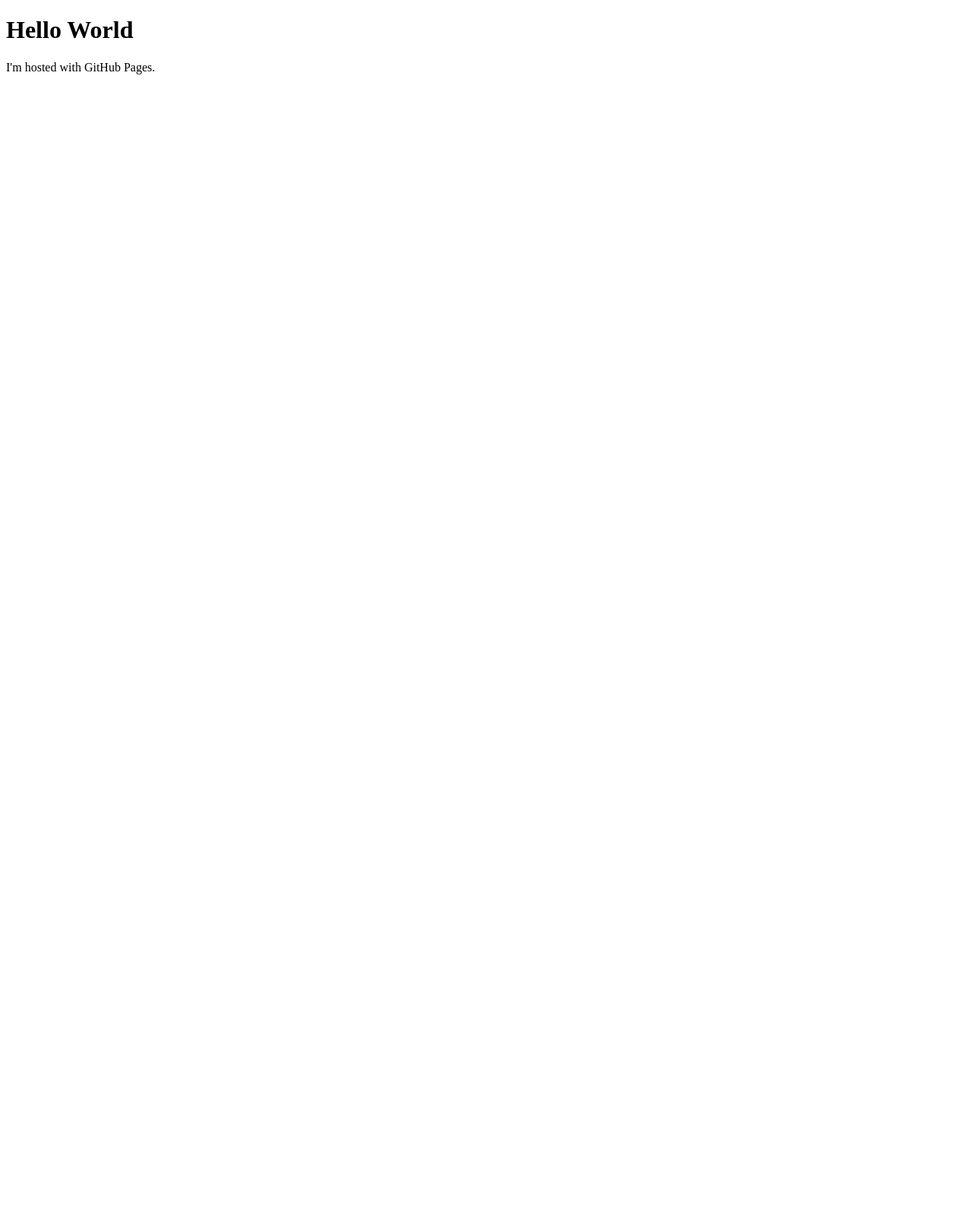
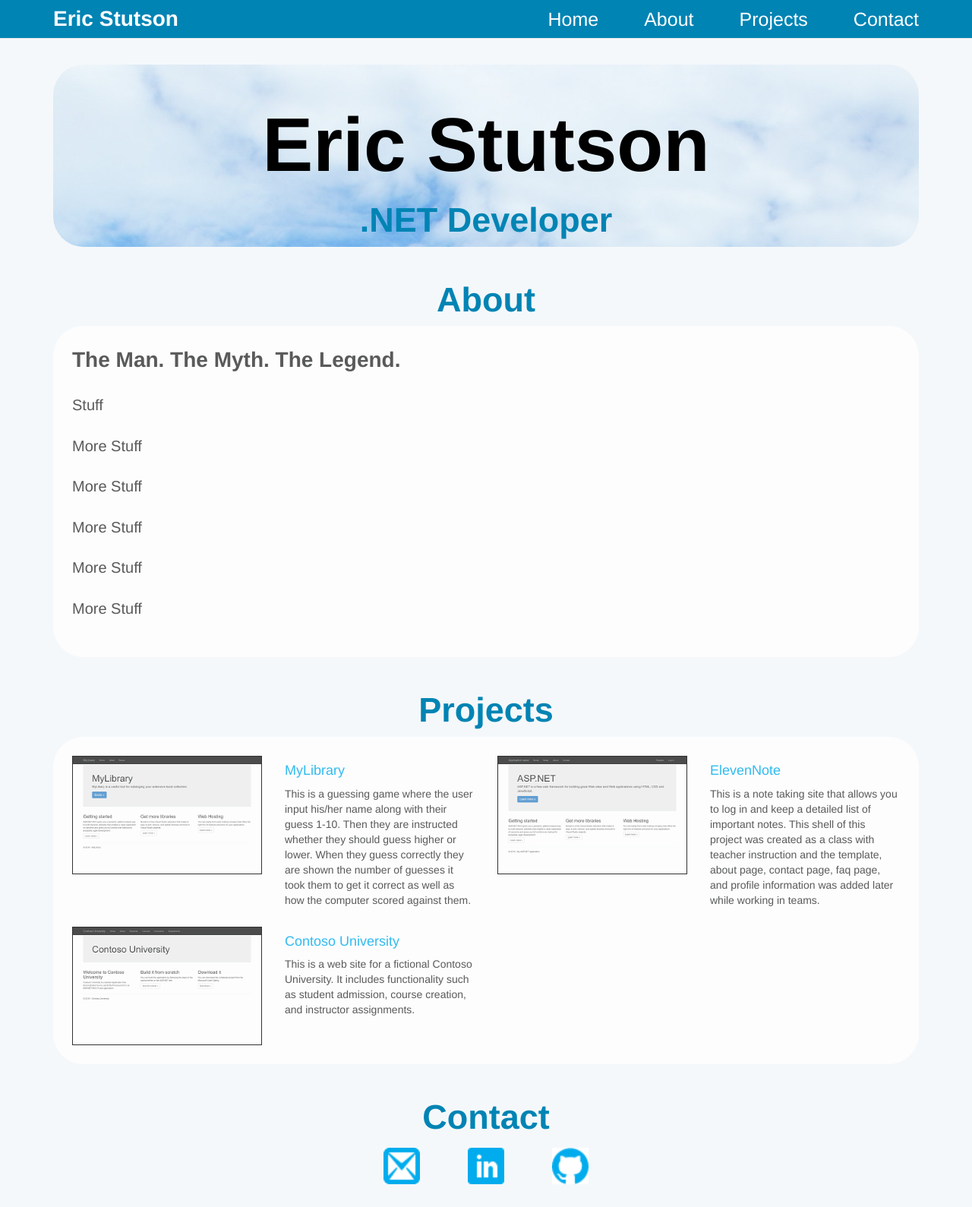
Before and after one commit to estutson/estutson.github.io, a plain HTML site: page index.html in a window 1280 px wide. Shown: the whole page at 76% size. Before the commit the page ends 800 px from the top, so only its background shows below. Drawn offline with nearby package versions, Linux system fonts and the light colour scheme.

Commit message:
Publishing
Publishing portfolio to github pages

```diff
--- a/index.html
+++ b/index.html
@@ -1,7 +1,116 @@
 <!DOCTYPE html>
 <html>
+<head>
+	<meta name="viewport" content="width=device-width, initial-scale=1, maximum-scale=1">
+	<title>Eric Stutson</title>
+
+	<link href="https://maxcdn.bootstrapcdn.com/bootstrap/3.3.6/css/bootstrap.min.css" rel="stylesheet" integrity="sha384-1q8mTJOASx8j1Au+a5WDVnPi2lkFfwwEAa8hDDdjZlpLegxhjVME1fgjWPGmkzs7" crossorigin="anonymous">
+
+	<script src="https://ajax.googleapis.com/ajax/libs/jquery/2.2.2/jquery.min.js"></script>
+
+	<script src="https://maxcdn.bootstrapcdn.com/bootstrap/3.3.6/js/bootstrap.min.js" integrity="sha384-0mSbJDEHialfmuBBQP6A4Qrprq5OVfW37PRR3j5ELqxss1yVqOtnepnHVP9aJ7xS"crossorigin="anonymous"></script>
+
+	<link rel="stylesheet" type="text/css" href="main.css">
+
+</head>
 <body>
-<h1>Hello World</h1>
-<p>I'm hosted with GitHub Pages.</p>
+
+	<div class="navbar navbar-default navbar-fixed-top">
+        <div class="container">
+            <div class="navbar-header">
+                <button type="button" class="navbar-toggle" data-toggle="collapse" data-target="#myNavbar">
+                    <span class="icon-bar"></span>
+                    <span class="icon-bar"></span>
+                    <span class="icon-bar"></span>
+                </button>
+                <a class="navbar-brand initials">Eric Stutson</a>
+            </div>
+            <div class="collapse navbar-collapse" id="myNavbar">
+                <ul class="nav navbar-nav navbar-right">
+                    <li><a href="#home">Home</a></li>
+                    <li><a href="#about">About</a></li>
+                    <li><a href="#projects">Projects</a></li>
+                    <li><a href="#contact">Contact</a></li>
+                </ul>
+            </div>
+        </div>
+    </div>
+
+
+	<div class="container"id="home">
+		<div class="title-section background-image">
+        <div class="row">
+			<div class="col-sm-12">
+                <h1>Eric Stutson</h1>
+                <h2>.NET Developer</h2>
+            </div>
+		</div>
+		</div>
+	</div>
+
+	<div class="container" id="about">
+        <div class="div-title-background">
+        <div class="row">
+			<div class="col-sm-12"><h3 class="section-title">About</h3></div>
+		</div>
+        </div>
+		<div class="div-background">
+        <div class="row">
+			<div class="col-sm-12"><p><span class="important">The Man. The Myth. The Legend.</span></p></div>
+		</div>
+		<div class="row">
+			<div class="col-sm-12"><p>Stuff</p></div>
+		</div>
+		<div class="row">
+			<div class="col-sm-12"><p>More Stuff</p></div>
+		</div>
+		<div class="row">
+			<div class="col-sm-12"><p>More Stuff</p></div>
+		</div>
+		<div class="row">
+			<div class="col-sm-12"><p>More Stuff</p></div>
+		</div>
+		<div class="row">
+			<div class="col-sm-12"><p>More Stuff</p></div>
+		</div>
+		<div class="row">
+			<div class="col-sm-12"><p>More Stuff</p></div>
+		</div>
+	   </div>
+    </div>
+
+	<div class="container" id="projects">
+		<div class="div-title-background">
+        <div class="row">
+			<div class="col-sm-12"><h3 class="section-title">Projects</h3></div>
+		</div>
+        </div>
+        <div class="div-background">
+		<div class="row">
+			<div class="col-sm-3"><a href="https://github.com/estutson/.301MyLibrary"><img class="img-responsive project-image" src="images/mylibrary.png"></a></div>
+			<div class="col-sm-3"><a href="https://github.com/estutson/.301MyLibrary"><h4>MyLibrary</h4></a><p>This is a guessing game where the user input his/her name along with their guess 1-10. Then they are instructed whether they should guess higher or lower. When they guess correctly they are shown the number of guesses it took them to get it correct as well as how the computer scored against them.</p></div>
+			<div class="col-sm-3"><a href="https://github.com/estutson/ElevenNote"><img class="img-responsive project-image" src="images/elevennote.png"></a></div>
+			<div class="col-sm-3"><a href="https://github.com/estutson/ElevenNote"><h4>ElevenNote</h4></a><p>This is a note taking site that allows you to log in and keep a detailed list of important notes. This shell of this project was created as a class with teacher instruction and the template, about page, contact page, faq page, and profile information was added later while working in teams.</p></div>
+		</div>
+		<div class="row">
+			<div class="col-sm-3"><a href="https://github.com/estutson/Contoso-University"><img class="img-responsive project-image" src="images/contoso.png"></a></div>
+			<div class="col-sm-3"><a href="https://github.com/estutson/Contoso-University"><h4>Contoso University</h4></a><p>This is a web site for a fictional Contoso University. It includes functionality such as student admission, course creation, and instructor assignments.</p></div>
+		</div>
+        </div>
+	</div>
+
+    <div class="container" id="footer">
+        <div class="div-title-background">
+            <div class="row">
+                <div class="col-sm-12"><h3 class="section-title">Contact</h3></div>
+            </div>
+        </div>
+        <div class="row social_link_container">
+            <div class="social_link"><div id="email"><a href="mailto:ebstutson@gmail.com"><img class="bottom-button" src="images/buttons/mail2.png"></a></div></div>
+            <div class="social_link"><div id="linkedin"><a href="https://www.linkedin.com/in/jordanswillis" target="_blank"><img class="bottom-button" src="images/buttons/linkedin.png"></a></div></div>
+            <div class="social_link"><div id="github"><a href="https://github.com/estutson" target="_blank"><img class="bottom-button" src="images/buttons/github.png"></a></div></div>
+        </div>
+    </div>
+
 </body>
 </html>
--- /dev/null
+++ b/main.css
@@ -0,0 +1,158 @@
+body {
+    background: #F5F8FA;
+}
+#home h1 {
+	font-size: 100px;
+	margin: 50px 0px 0px;
+    text-align: center;
+}
+#home h2 {
+	font-size: 45px;
+    text-align: center;
+}
+.background-image{
+    background: url('images/pretty-background.jpg') no-repeat;
+    background-size: 100%;
+}
+h1 {
+    color: black;
+    font-weight: bold;
+}
+
+h2, h3 {
+    color: #0084B4;
+    font-weight: bold;
+}
+.section-title {
+	text-align: center;
+	font-size: 45px;
+}
+#about p {
+	font-size: 20px;
+}
+#about, #contact, #projects {
+    padding-top: 50px;
+    margin-top: -50px;
+    margin-bottom: 25px;
+}
+p {
+	margin-bottom: 25px;
+}
+ul {
+	list-style-position: inside;
+}
+.navbar-nav li {
+	font-size: 25px;
+	padding-left: 30px;
+}
+#projects a {
+   color: #00aced;
+}
+.initials {
+	font-size: 2em;
+	font-weight: bolder;
+    color: white !important;
+}
+.navbar {
+    background-color: #0084B4;
+}
+.navbar-default .navbar-nav > li > a:hover, .navbar-default .navbar-nav > li > a:focus {
+    background-color: white;
+    color: black;
+    border-radius: 5px;
+    font-weight: 500;
+}
+.navbar-default .navbar-nav > li > a {
+    color: white;
+}
+.div-background {
+    background-color: #ffffff;
+    border-radius: 40px;
+    padding: 25px;
+    opacity: .8;
+}
+.div-title-background {
+    border-radius: 40px;
+
+}
+.title-section {
+    border-radius: 40px;
+    margin-top: 85px;
+    margin-bottom: 25px;
+
+}
+.project-image {
+    border: 1px solid black;
+}
+#footer {
+    width: 100%;
+    left: 0;
+    bottom: 0;
+}
+.content-of-footer {
+    text-align: justify;
+    list-style: none;
+    padding: 10px;
+}
+.bottom-button {
+    padding-top: 5px;
+    width: 45%;
+    height: 45%;
+}
+#email, #linkedin, #github{
+    text-align: center;
+}
+#email a, #linkedin a, #github a{
+    color: black;
+    padding-bottom: 10px;
+}
+.important {
+    font-size: 28px;
+    font-weight: bolder;
+}
+.social_link {
+    display: inline-block;
+    width: 8.33333%;
+}
+
+.social_link_container {
+    text-align: center;
+    padding-bottom: 30px;
+}
+
+/* CSS for progress bar */
+.fadeIn {
+    animation-duration: 0.7s;
+    animation-fill-mode: forwards;
+    animation-name: fadeIn;
+    animation-timing-function: ease-in-out;
+}
+.progress_bar {
+    margin-bottom: 10px;
+    position: relative;
+}
+.progress_bar_title {
+    color: hsl(0, 0%, 0%);
+    display: inline;
+    font-size: 13px;
+    font-weight: 900;
+    text-transform: uppercase;
+}
+.progress_number {
+    color: #a2a1a4;
+    font-size: 13px;
+    font-weight: 900;
+    position: absolute;
+    right: 0;
+    text-transform: uppercase;
+    top: 0;
+}
+.progress_bar_holder {
+    background: #d6d9dc;
+    margin-top: 5px;
+}
+.progress_bar_content {
+    height: 5px;
+    transition: width 1s ease-in-out 0s;
+}
+/* End of CSS for progress bar */
```
Also changed, not shown: images/buttons/github.png (added), images/buttons/linkedin.png (added), images/buttons/mail2.png (added), images/contoso.png (added), images/elevennote.png (added), images/eric.jpg (added), images/mylibrary.png (added), images/pretty-background.jpg (added), 1 other file.
